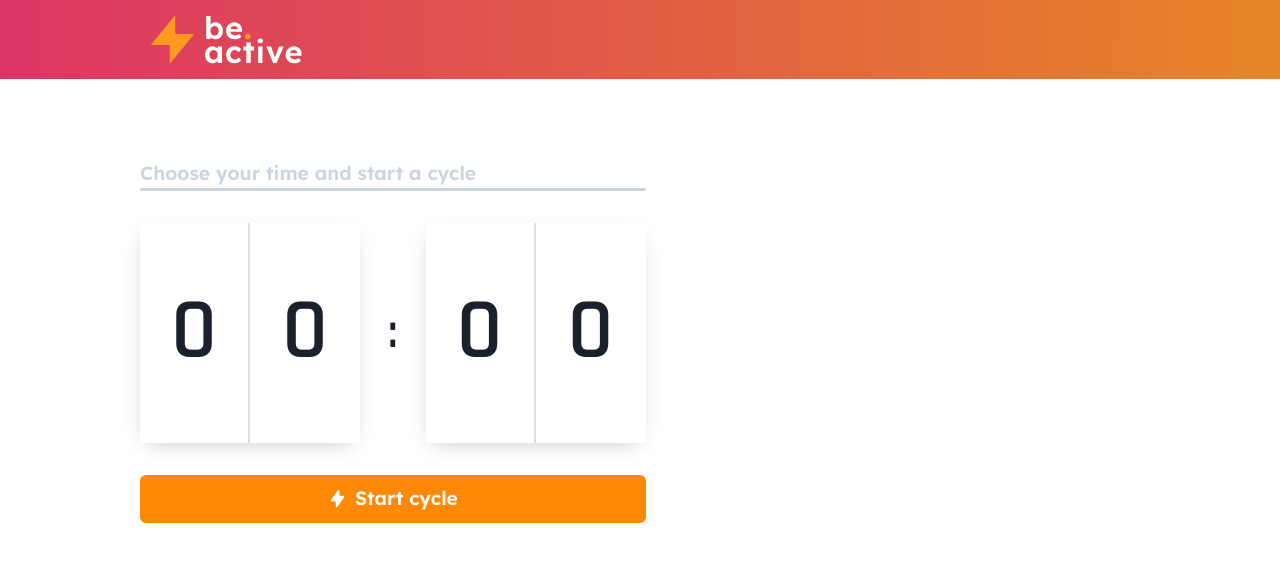
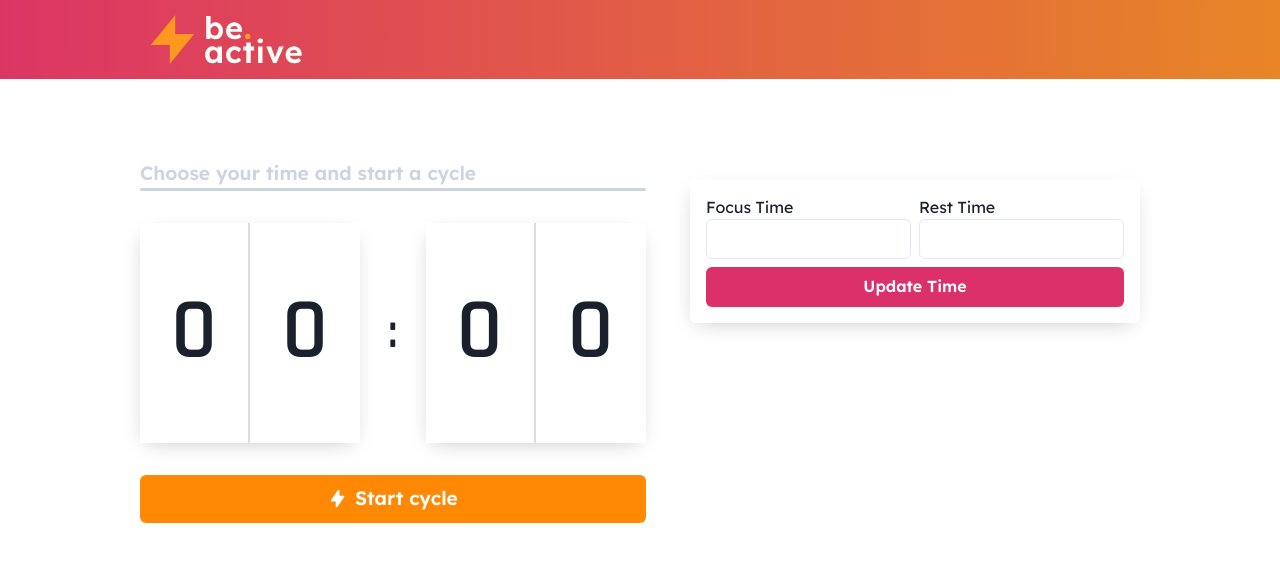
Before and after one commit to LeonardoLuize/be-active-react-web-app, a React (Create React App) app: page / in a window 1280 px wide. Shown: the top 562 px of the page. Built offline with nearby package versions, Linux system fonts and the light colour scheme.

Commit message:
Creating options component

```diff
--- a/src/components/Content/index.jsx
+++ b/src/components/Content/index.jsx
@@ -1,12 +1,16 @@
 import React from 'react';
 import { Flex } from '@chakra-ui/react';
 import PomodoroBox from '../PomodoroBox';
+import SettingsCard from '../SettingsCard';
 
 export default function Content() {
   return (
     <Flex width="100%" align="center" justify="center">
-      <Flex width="100%" maxWidth="1000px" algin="center" justify="space-between">
+      <Flex mt={20} width="100%" maxWidth="1000px" algin="center" justify="space-between">
         <PomodoroBox />
+        <Flex>
+          <SettingsCard />
+        </Flex>
       </Flex>
     </Flex>
   );
--- a/src/components/PomodoroBox/index.jsx
+++ b/src/components/PomodoroBox/index.jsx
@@ -6,7 +6,7 @@ import PomodoroClock from '../PomodoroClock';
 
 export default function PomodoroBox() {
   return (
-    <Flex mt={20} flexDirection="column">
+    <Flex flexDirection="column">
       <Flex align="center" gap={1}>
         <Text fontSize="1.2rem" fontFamily="Lexend" fontWeight={600} color="gray.300">Choose your time and start a cycle </Text>
       </Flex>
--- /dev/null
+++ b/src/components/SettingsCard/index.jsx
@@ -0,0 +1,40 @@
+import React from 'react';
+import {
+  Button,
+  Flex, Input, Text,
+} from '@chakra-ui/react';
+
+export default function SettingsCard() {
+  return (
+    <Flex
+      mt={5}
+      p={4}
+      gap={2}
+      height="fit-content"
+      bg="white"
+      boxShadow="-1px 6px 21px -8px rgba(0, 0, 0, 0.25)"
+      borderRadius="6px"
+      fontFamily="Lexend"
+      flexDirection="column"
+      width="450px"
+    >
+      <Flex gap={2}>
+        <Flex flexDirection="column">
+          <Text as="label" htmlFor="focusTimeInput">
+            Focus Time
+          </Text>
+          <Input id="focusTimeInput" type="number" />
+        </Flex>
+        <Flex flexDirection="column">
+          <Text as="label" htmlFor="restTimeInput">
+            Rest Time
+          </Text>
+          <Input id="restTimeInput" type="number" />
+        </Flex>
+      </Flex>
+      <Button colorScheme="secondaryColor">
+        Update Time
+      </Button>
+    </Flex>
+  );
+}
```
